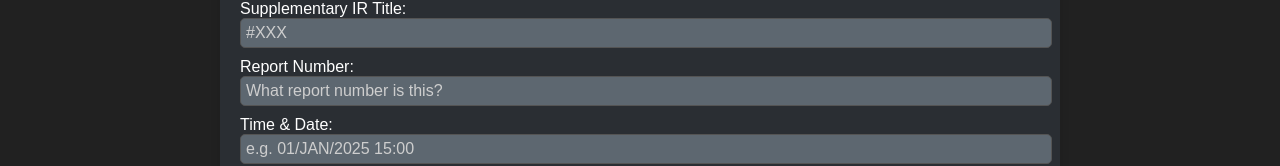
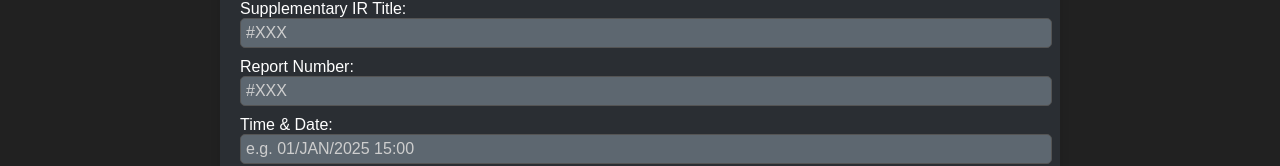
Before and after one commit to rainbowlarva/gangs, a plain HTML site: page west-valley/west-valley.html in a window 1280 px wide. Shown: the part 236-402 px from the top of the page. Drawn offline with Linux system fonts and the light colour scheme.

Commit message:
Update west-valley.html

```diff
--- a/west-valley/west-valley.html
+++ b/west-valley/west-valley.html
@@ -31,7 +31,7 @@
       <!-- 3) Spoiler Title -->
       <div>
         <label for="spoilerTitle">Report Number:</label>
-        <input type="text" id="spoilerTitle" placeholder="What report number is this?" />
+        <input type="text" id="spoilerTitle" placeholder="#XXX" />
       </div>
 
       <!-- 4) Time and Date -->
```
